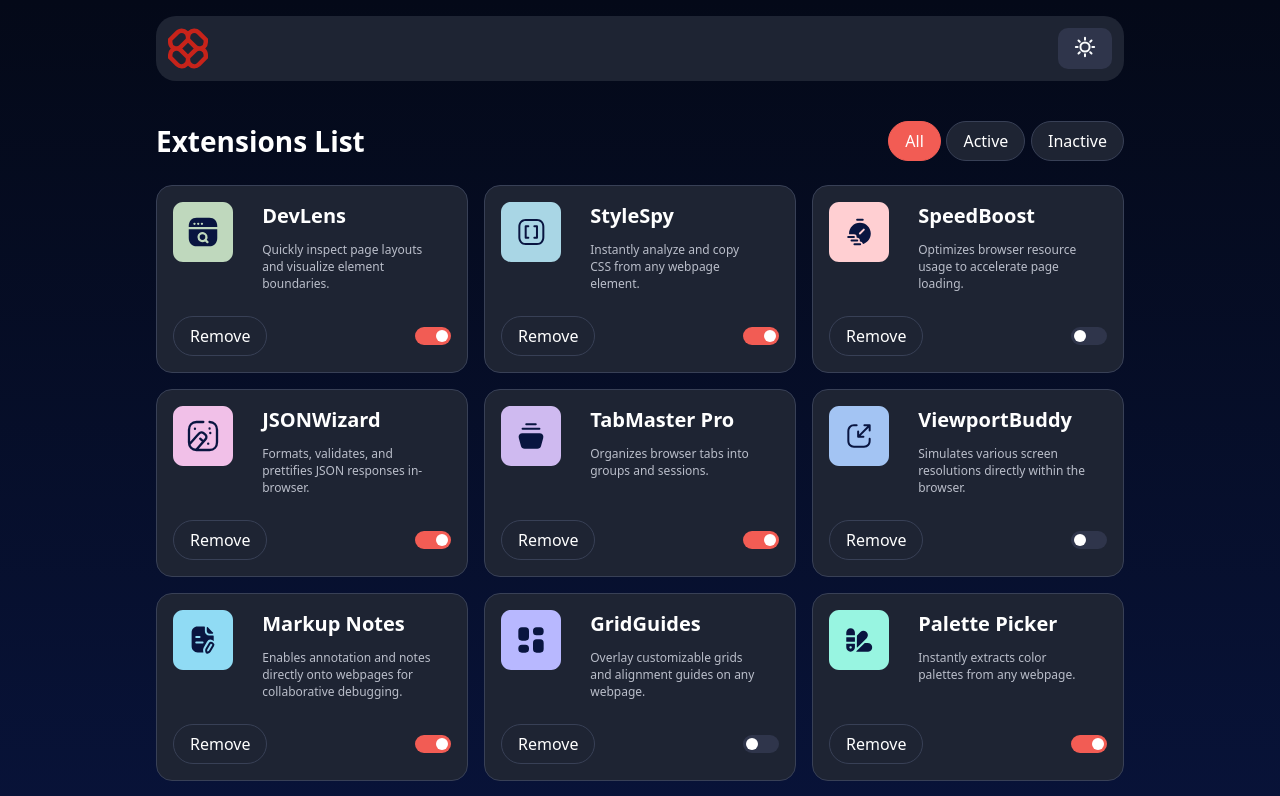
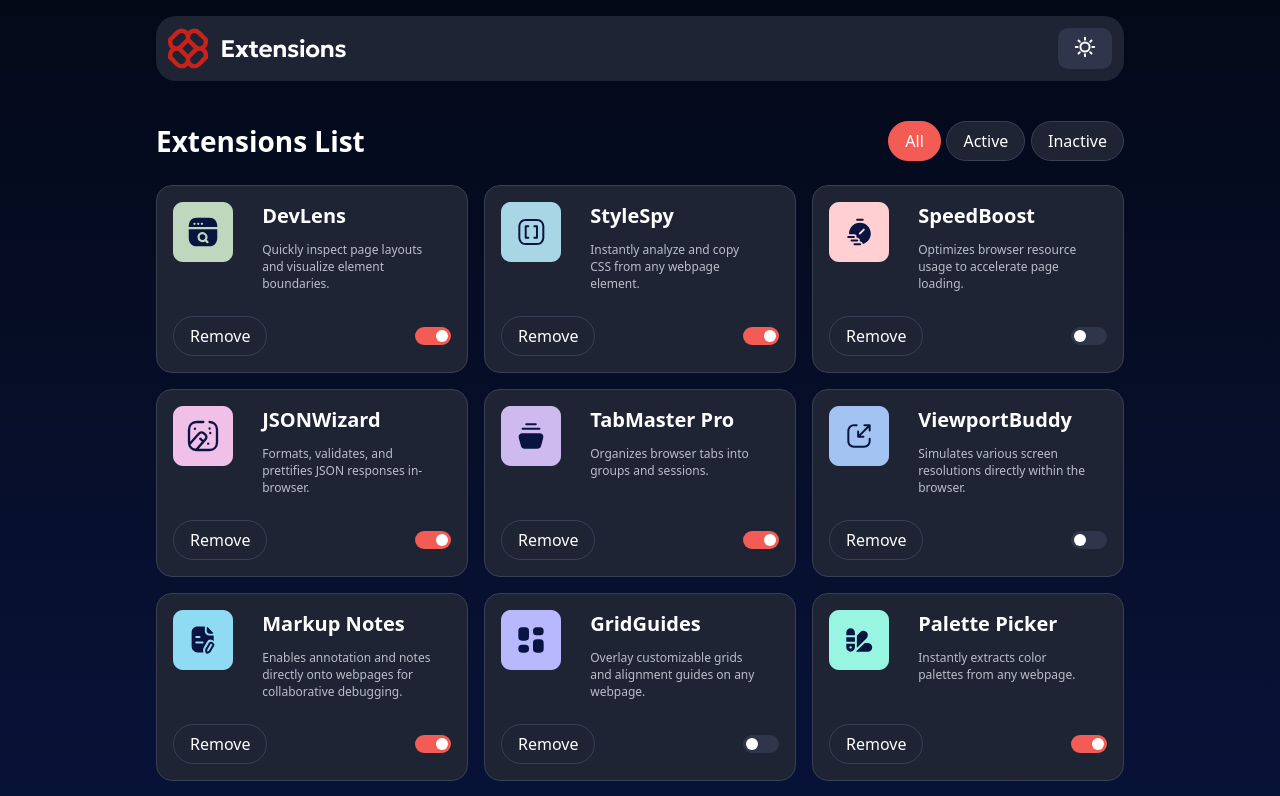
Before and after one commit to holdenr505/Browser-Extensions-Manager-UI, a React (Vite) app: page / in a window 1280 px wide. Shown: the top 796 px of the page. Built offline with nearby package versions, Linux system fonts and the light colour scheme.

Commit message:
Update logo props

```diff
--- a/src/App.jsx
+++ b/src/App.jsx
@@ -3,7 +3,6 @@ import data from './data.json';
 import ThemeBar from './components/ThemeBar';
 import FilterBar from './components/FilterBar';
 import Extension from './components/Extension';
-import logo from './assets/images/logo.svg';
 import sunIcon from './assets/images/icon-sun.svg';
 import moonIcon from './assets/images/icon-moon.svg'
 
@@ -49,7 +48,7 @@ function App() {
   return (
     <>
       <ThemeBar
-        logo={logo}
+        logoColor={theme === 'dark' ? '#FFFFFF' : '#091540'}
         themeIcon={theme === 'dark' ? sunIcon : moonIcon}
         themeHandler={handleTheme}
       />
```
